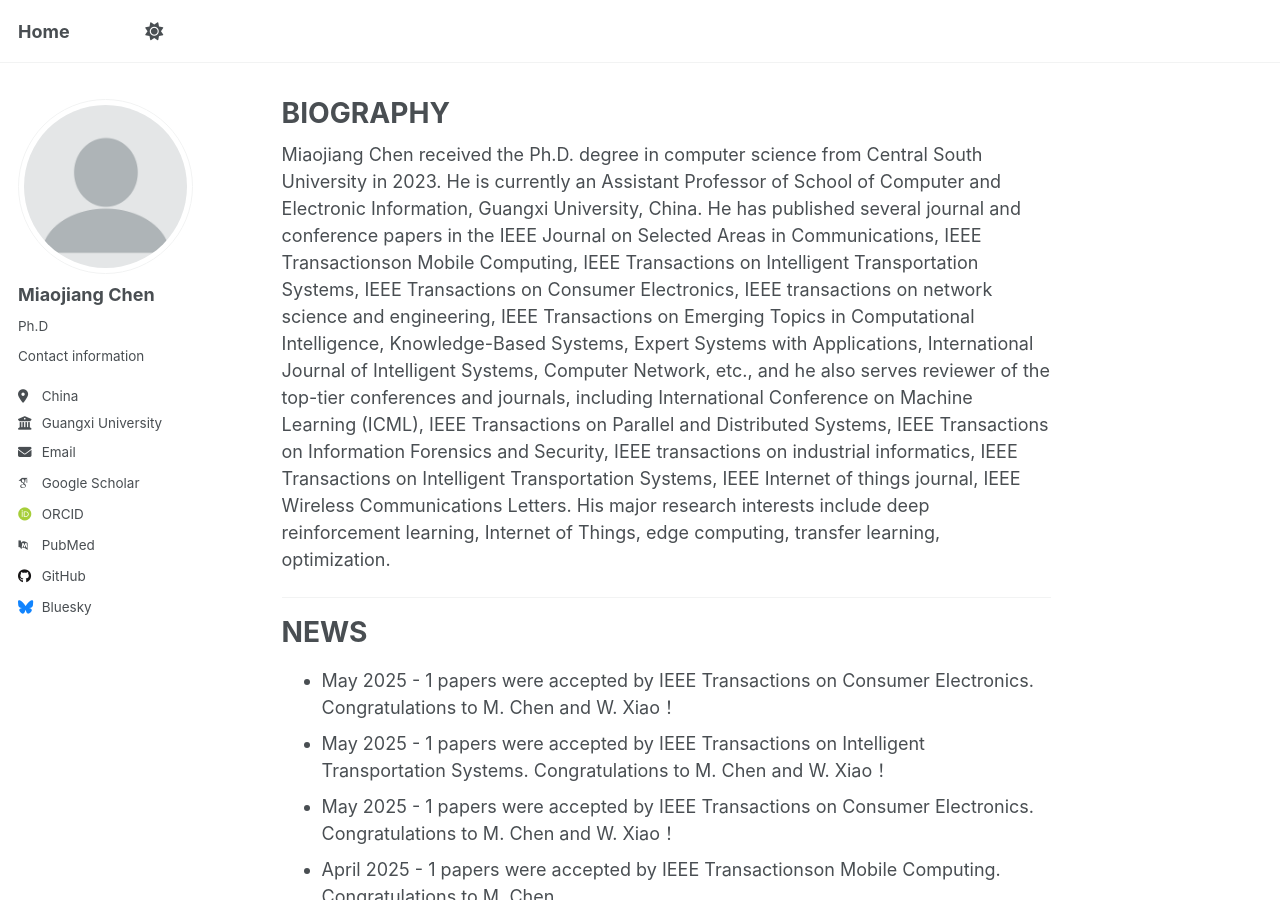
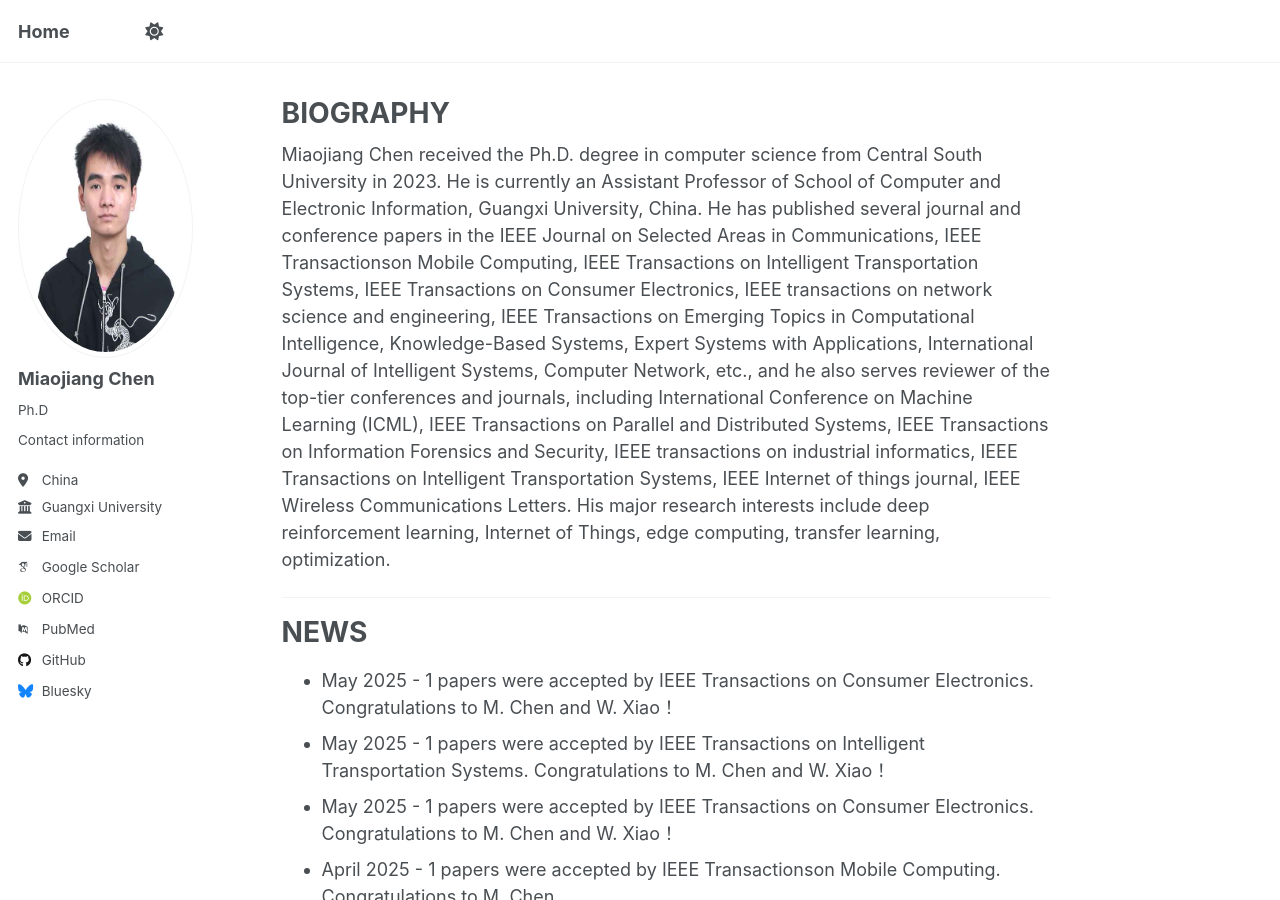
Before and after one commit to mjchen-cs/mjchen-cs.github.io, a Jekyll site: the page built from _pages/about.md, in a window 1280 px wide and 900 px high. Built offline with Jekyll 4.4.1, drawn with Linux system fonts in a browser that asks for light colours; some web fonts are replaced.

Commit message:
_config.yml

```diff
--- a/_config.yml
+++ b/_config.yml
@@ -22,7 +22,7 @@ repository               : "https://mjchen-cs.github.io"
 #               Additional customization can be done by editing /_includes/author-profile.html
 author:
   # Biographic information
-  avatar           : "profile.png"
+  avatar           : "chenmiaojiang.jpg"
   name             : "Miaojiang Chen"
   pronouns         : "Ph.D"
   bio              : "Contact information"
```
